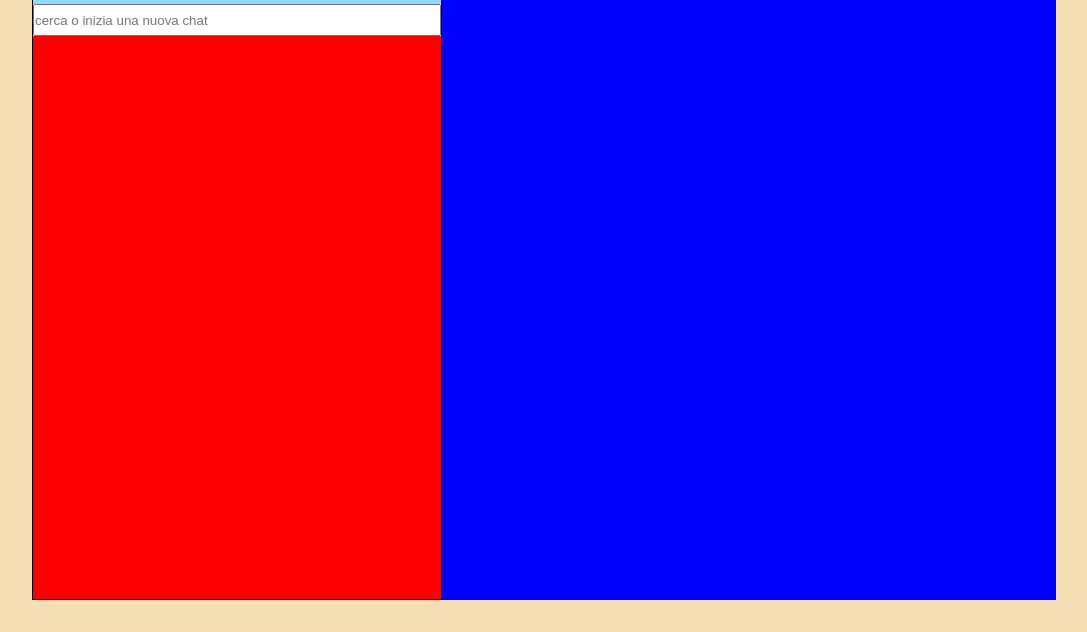
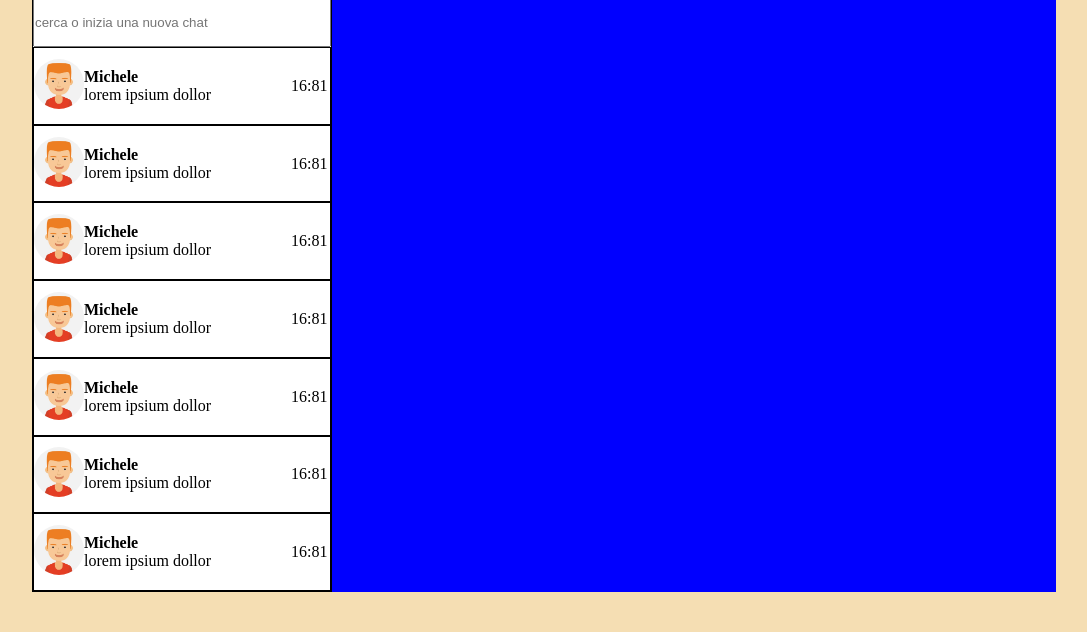
Before and after one commit to cesarecicolin/html-css-boolzapp, a plain HTML site: page index.html in a window 1280 px wide. Shown: the part 168-800 px from the top of the page, without its empty margins (96-1183 px from the left). Drawn offline with Linux system fonts and the light colour scheme.

Commit message:
add:base frien list

```diff
--- a/css/style.css
+++ b/css/style.css
@@ -15,6 +15,9 @@ body{
 .wraper{
     width: 100%;
     height: 100vh;
+    display: flex;
+    justify-content: center;
+    align-items: center;
 }
 
 
@@ -25,8 +28,8 @@ body{
     margin: 0 auto;
     height: 90%;
     background-color: green;
-   position: relative;
-   top: 3rem;
+   /* position: relative;
+   top: 3rem; */
 }
 
 .min-height{
@@ -46,13 +49,19 @@ body{
 /* SERCH */
 .serch{
 
-    width: 40%;
+    width: 300px;
+    display: flex;
+    flex-direction: column;
     /* Debug */
     background-color: red;
     border: 1px solid black;
 }
 
 /* HEADER SERCH */
+#home-profile .header-serch{
+    height: 70px;
+}
+
 .header-serch{
     background-color:#eaeaea ;
 
@@ -62,6 +71,7 @@ body{
 .bg-celest{
     background-color: #8edafc;
     padding: 1rem;
+    height: 70px;
 }
 .silence{
     background-color: #eaeaea;
@@ -79,28 +89,51 @@ body{
 /* NAV */
 .contact-search{
     width: 100%;
-    height: 2rem;
+    height: 50px;
+}
+/* LIST-FRIEND */
+.contact{
+    flex-grow: 1;
+    flex-direction: column;
+    overflow-y: scroll;
+}
+.card{
+    background-color: #ffffff;
+    height: calc(100% / 7);
+    display: flex;
+    /* display: flex;
+    align-items:center ; */
+    border: 1px solid black;
+}
+
+.ora{
+    margin-left: 5rem;
 }
 /* HOME */
 .home{
 
 
-    width: 60%;
+    width: calc(100% - 300px);
     /* debug */
     background-color: blue;
 }
 
 /* RESPONSIVE  TABLET */
 @media screen and (max-width:769px) {
+    .baby-container{
+        width: 100%;
+        height: 100%;
+    }
+
     .none{
         display: none;
     }
     .serch{
-        width: 10%;
+        width: 60px;
 
     }
     .home{
-        width: 90%;
+        width: calc(100% - 60px);
     }
 }
 
--- a/index.html
+++ b/index.html
@@ -51,7 +51,7 @@
                     <!-- /notifications -->
 
                     <!-- <nav> -->
-                    <nav class="header-serch">
+                    <nav class="header-serch none">
 
                         <input class="contact-search" type="search" id="cerca" name="cerca
                         " placeholder="cerca o inizia una nuova chat">
@@ -60,9 +60,117 @@
                     <!-- </nav> -->
 
                     <!-- <main> list friends -->
-                    <main>
 
-                    </main>
+                    <div class="contact row">
+                        <div class="card ">
+                            <div class="row align-items">
+                                <div>
+                                    <img src="img/avatar_1.jpg" alt="">
+                                </div>
+                                <div class="none">
+                                    <h4>Michele</h4>
+                                    <p>lorem ipsium dollor</p>
+                                </div>
+                                <div class="ora none">
+                                    16:81
+                                </div>
+                            </div>
+                        </div>
+                        <!-- contact -->
+                        <div class="card ">
+                            <div class="row align-items">
+                                <div>
+                                    <img src="img/avatar_1.jpg" alt="">
+                                </div>
+                                <div class="none">
+                                    <h4>Michele</h4>
+                                    <p>lorem ipsium dollor</p>
+                                </div>
+                                <div class="ora none">
+                                    16:81
+                                </div>
+                            </div>
+                        </div>
+                        <!-- contact -->
+                        <div class="card ">
+                            <div class="row align-items">
+                                <div>
+                                    <img src="img/avatar_1.jpg" alt="">
+                                </div>
+                                <div class="none">
+                                    <h4>Michele</h4>
+                                    <p>lorem ipsium dollor</p>
+                                </div>
+                                <div class="ora none">
+                                    16:81
+                                </div>
+                            </div>
+                        </div>
+                        <!-- contact -->
+                        <div class="card ">
+                            <div class="row align-items">
+                                <div>
+                                    <img src="img/avatar_1.jpg" alt="">
+                                </div>
+                                <div class="none">
+                                    <h4>Michele</h4>
+                                    <p>lorem ipsium dollor</p>
+                                </div>
+                                <div class="ora none">
+                                    16:81
+                                </div>
+                            </div>
+                        </div>
+                        <!-- contact -->
+                        <div class="card ">
+                            <div class="row align-items">
+                                <div>
+                                    <img src="img/avatar_1.jpg" alt="">
+                                </div>
+                                <div class="none">
+                                    <h4>Michele</h4>
+                                    <p>lorem ipsium dollor</p>
+                                </div>
+                                <div class="ora none">
+                                    16:81
+                                </div>
+                            </div>
+                        </div>
+                        <!-- contact -->
+                        <div class="card ">
+                            <div class="row align-items">
+                                <div>
+                                    <img src="img/avatar_1.jpg" alt="">
+                                </div>
+                                <div class="none">
+                                    <h4>Michele</h4>
+                                    <p>lorem ipsium dollor</p>
+                                </div>
+                                <div class="ora none">
+                                    16:81
+                                </div>
+                            </div>
+                        </div><!-- contact -->
+                        <div class="card ">
+                            <div class="row align-items">
+                                <div>
+                                    <img src="img/avatar_1.jpg" alt="">
+                                </div>
+                                <div class="none">
+                                    <h4>Michele</h4>
+                                    <p>lorem ipsium dollor</p>
+                                </div>
+                                <div class="ora none">
+                                    16:81
+                                </div>
+                            </div>
+                        </div>
+                    </div>
+
+
+
+
+
                     <!-- </main> list firends -->
                 </div>
                 <!-- RIGHT SCEERN -->
```
